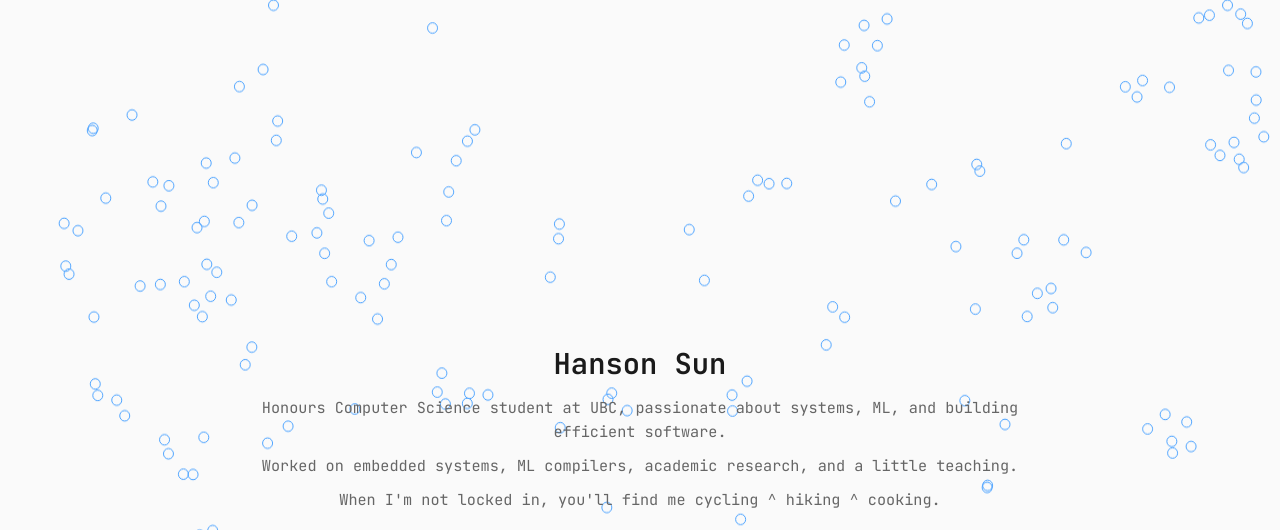
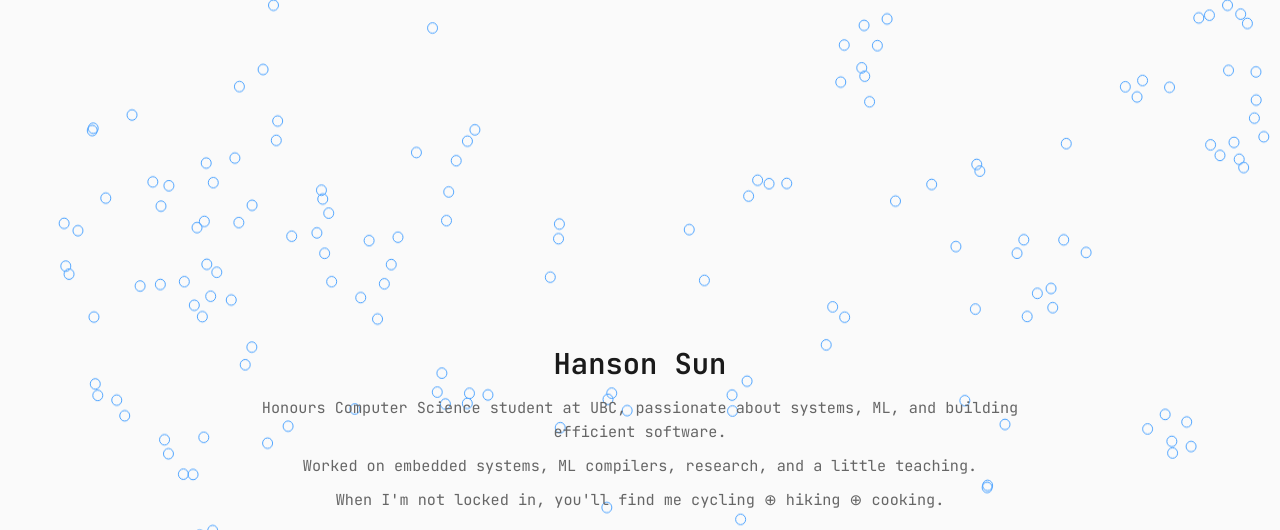
Before and after one commit to Hanson-Sun/Hanson-Sun.github.io, a plain HTML site: page index.html in a window 1280 px wide. Shown: the top 530 px of the page. Drawn offline with nearby package versions, Linux system fonts and the light colour scheme.

Commit message:
Update index.html

```diff
--- a/index.html
+++ b/index.html
@@ -110,8 +110,8 @@
     <main>
         <h1>Hanson Sun</h1>
         <p>Honours Computer Science student at UBC, passionate about systems, ML, and building efficient software.</p>
-        <p>Worked on embedded systems, ML compilers, academic research, and a little teaching.</p>
-        <p>When I'm not locked in, you'll find me cycling ^ hiking ^ cooking.</p>
+        <p>Worked on embedded systems, ML compilers, research, and a little teaching.</p>
+        <p>When I'm not locked in, you'll find me cycling ⊕ hiking ⊕ cooking.</p>
         <div style="height:1rem"></div>
         <div class="links">
             <a href="https://github.com/hanson-sun" target="_blank"><i data-lucide="github"></i>GitHub</a>
```
